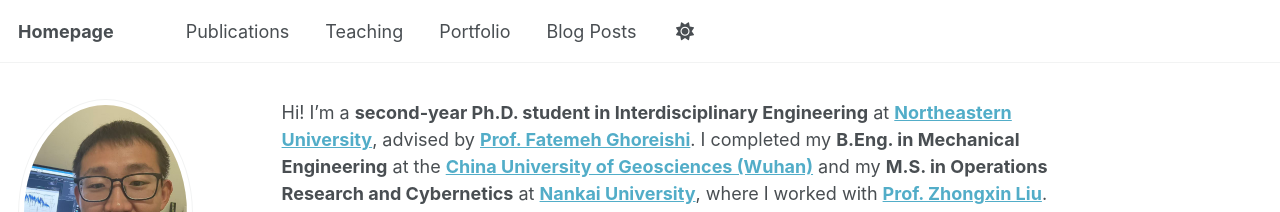
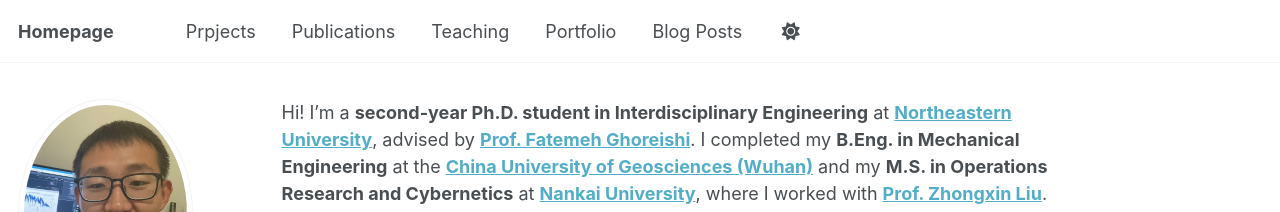
Before and after one commit to dejin-wang/dejin-wang.github.io, a Jekyll site: the page built from _pages/about.md, in a window 1280 px wide. Shown: the top 212 px of the page. Built offline with Jekyll 4.4.1, drawn with Linux system fonts in a browser that asks for light colours; some web fonts are replaced; a script that is not in the unit is left out.

Commit message:
Update navigation.yml

```diff
--- a/_data/navigation.yml
+++ b/_data/navigation.yml
@@ -8,6 +8,11 @@
 #      Markdown formatted page while the second is generated using JSON.
 
 main:
+
+  - title: "Prpjects"
+    url: /project/
+
+
   - title: "Publications"
     url: /publications/
 
```
